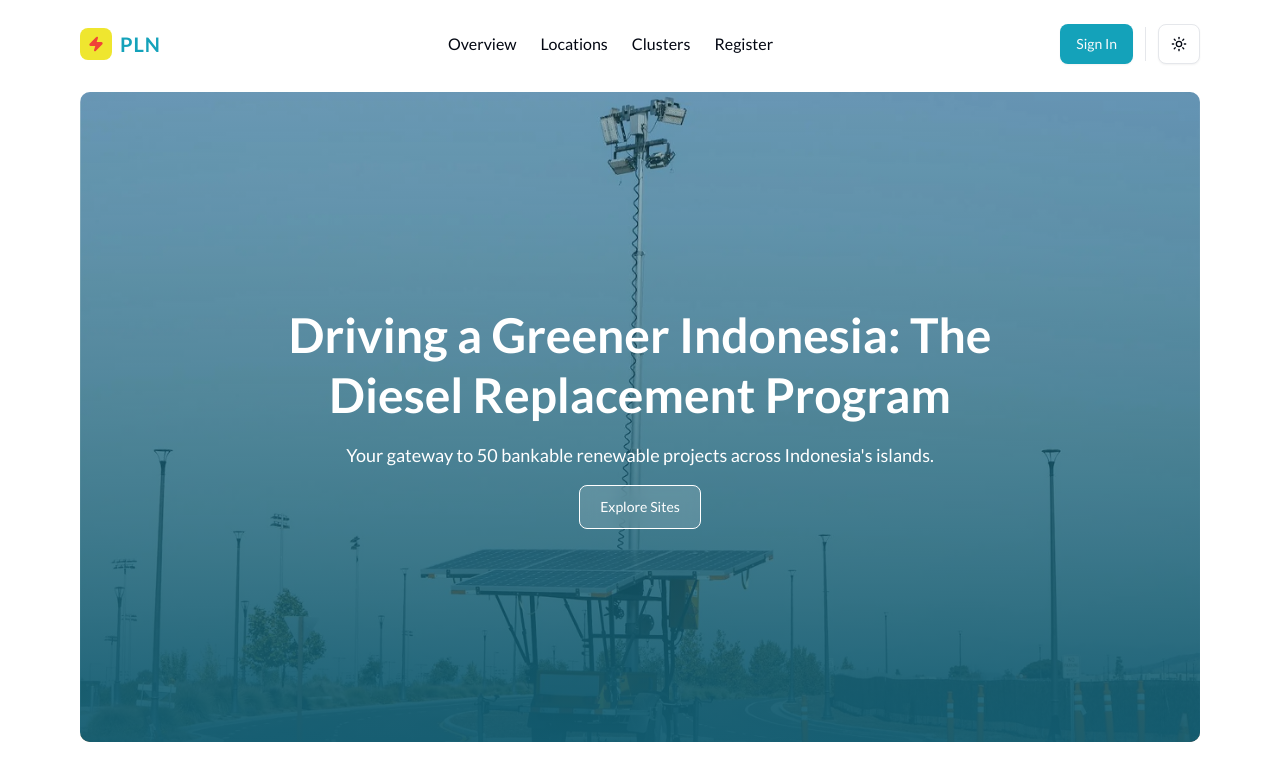
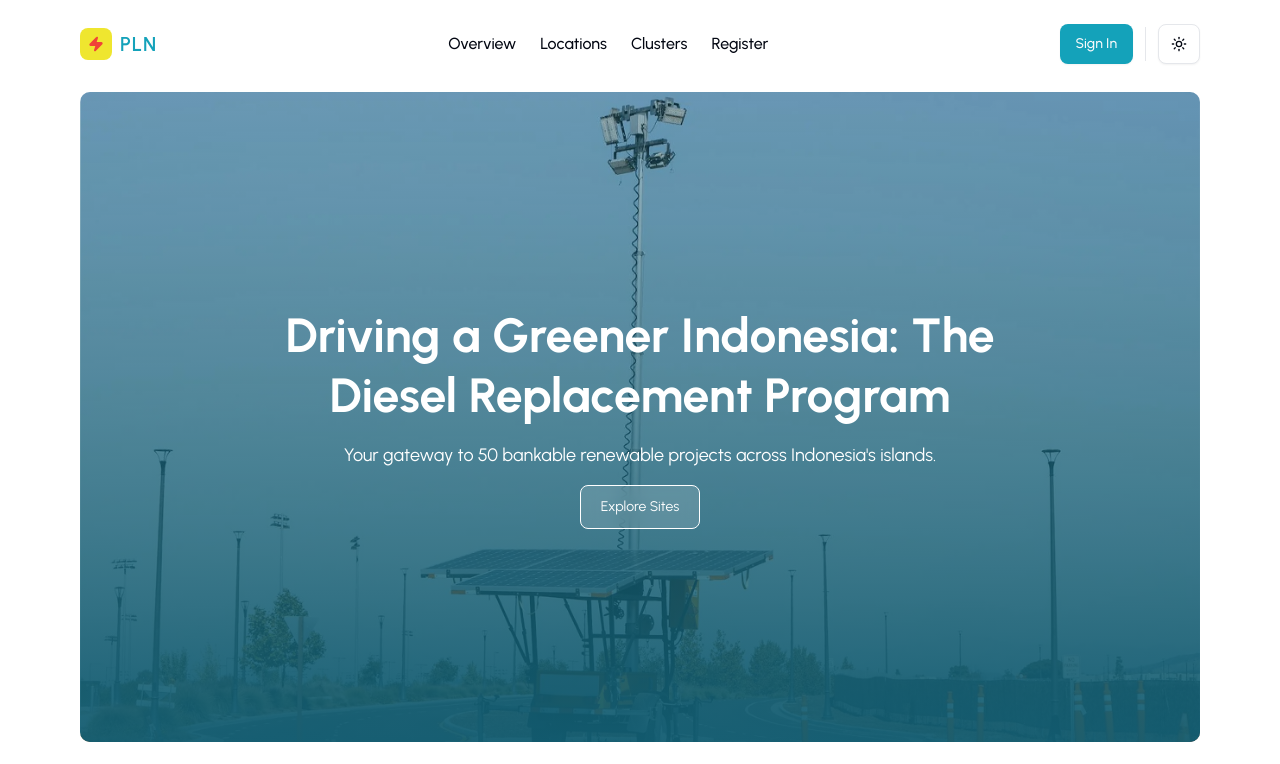
Before and after one commit to alimartondi/pln-geapp, a Next.js app: page / in a window 1280 px wide. Shown: the top 764 px of the page. Built offline with nearby package versions, Linux system fonts and the light colour scheme.

Commit message:
feat: Improve table UI

```diff
--- a/src/app/globals.css
+++ b/src/app/globals.css
@@ -103,7 +103,7 @@
 .dark {
   --background: #09090b;
   --foreground: oklch(0.985 0 0);
-  --card: oklch(0.21 0.006 285.885);
+  --card: #18181b;
   --card-foreground: oklch(0.985 0 0);
   --popover: oklch(0.21 0.006 285.885);
   --popover-foreground: oklch(0.985 0 0);
--- a/src/app/layout.tsx
+++ b/src/app/layout.tsx
@@ -1,5 +1,5 @@
 import type { Metadata } from "next";
-import { Lato } from "next/font/google";
+import { Urbanist } from "next/font/google";
 import "./globals.css";
 import { ThemeProvider } from "@/components/theme/theme-provider";
 import Header from "@/components/layouts/header";
@@ -7,10 +7,9 @@ import Footer from "@/components/layouts/footer";
 
 import "leaflet/dist/leaflet.css";
 
-const lato = Lato({
+const urbanist = Urbanist({
   subsets: ["latin"],
   display: "swap",
-  weight: ["400", "700"],
 });
 
 // const geistMono = Geist_Mono({
@@ -31,7 +30,7 @@ export default function RootLayout({
 }>) {
   return (
     <>
-      <html lang="en" className={lato.className} suppressHydrationWarning>
+      <html lang="en" className={urbanist.className} suppressHydrationWarning>
         <body>
           <ThemeProvider
             attribute="class"
--- a/src/components/sections/cluster/table/columns.tsx
+++ b/src/components/sections/cluster/table/columns.tsx
@@ -61,10 +61,10 @@ export const columns: ColumnDef<ClusterTableRow>[] = [
             </div>
             <DropdownMenuContent align="start">
               <DropdownMenuItem onClick={() => column.toggleSorting(false)}>
-                <ArrowUp className="mr-2 h-4 w-4" /> Sort Asc
+                <ArrowUp className="mr-2 h-4 w-4" /> Asc
               </DropdownMenuItem>
               <DropdownMenuItem onClick={() => column.toggleSorting(true)}>
-                <ArrowDown className="mr-2 h-4 w-4" /> Sort Desc
+                <ArrowDown className="mr-2 h-4 w-4" /> Desc
               </DropdownMenuItem>
             </DropdownMenuContent>
           </DropdownMenu>
--- a/src/components/sections/cluster/table/data-table.tsx
+++ b/src/components/sections/cluster/table/data-table.tsx
@@ -187,7 +187,7 @@ export function DataTable<TData extends { clusterId: number }, TValue>({
             </TableHeader>
             <TableBody>
               {table.getRowModel().rows?.length ? (
-                table.getRowModel().rows.map((row) => (
+                table.getRowModel().rows.map((row, actualIndex) => (
                   <TableRow
                     key={row.id}
                     data-state={row.getIsSelected() && "selected"}
@@ -197,13 +197,14 @@ export function DataTable<TData extends { clusterId: number }, TValue>({
                       const rowIndex = row.index; // index baris
 
                       return (
+                        // Di dalam loop table.getRowModel().rows.map((row, actualIndex) =>
                         <TableCell
                           key={cell.id}
                           className={clsx(
                             isFirst &&
                               "sticky left-0 z-10 after:absolute after:inset-y-0 after:right-0 after:w-[0.1px] after:bg-border",
                             isFirst &&
-                              (rowIndex % 2 === 0
+                              (actualIndex % 2 === 0 // Gunakan actualIndex dari map
                                 ? "bg-[#ffffff] dark:bg-[#18181a]"
                                 : "bg-[#f6f7f9] dark:bg-[#232227]")
                           )}
--- a/src/components/sections/location/map.tsx
+++ b/src/components/sections/location/map.tsx
@@ -531,12 +531,12 @@ export default function Map({ onMarkerSelect }: MapClientProps) {
                     {marker.landSize}
                   </span>
                 </div>
-                <div className="flex justify-between items-center">
+                {/* <div className="flex justify-between items-center">
                   <span className="text-sm">Status</span>
                   <Badge className="bg-[#f0f9ff] text-[#0ba5ec]">
                     {marker.status}
                   </Badge>
-                </div>
+                </div> */}
                 <Button
                   className="w-full"
                   onClick={() => {
```
